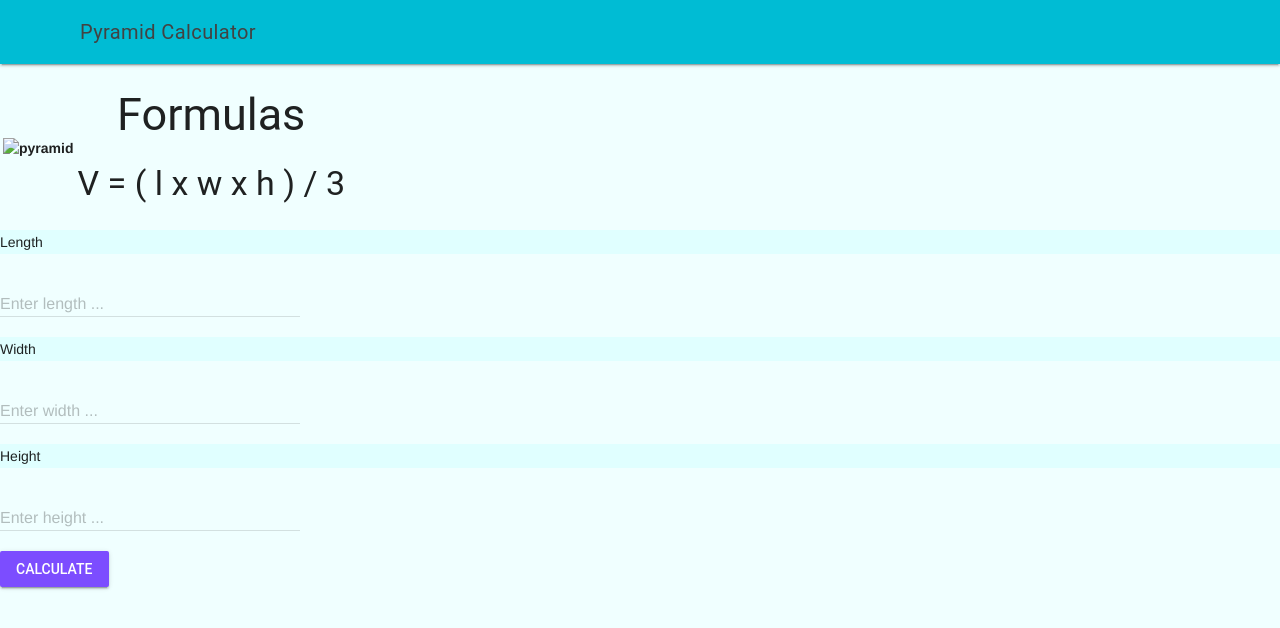
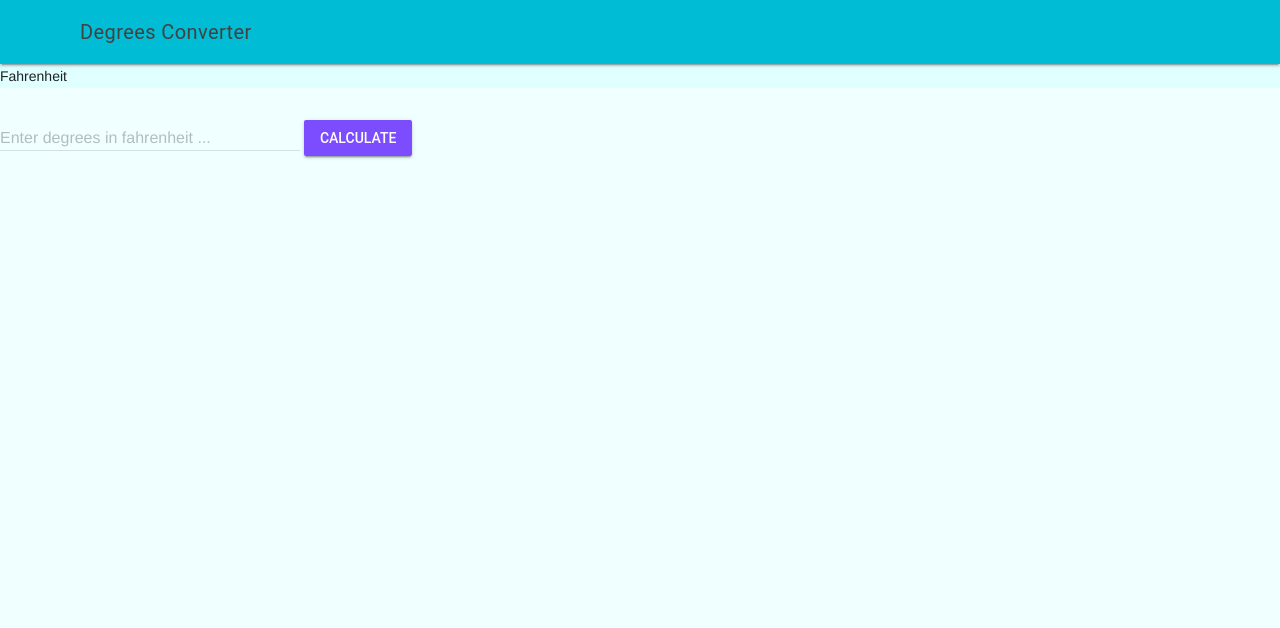
Before and after one commit to Johanna-liu16/ICS2O-Unit-3-04-HTML, a plain HTML site: page index.html in a window 1280 px wide. Drawn offline with nearby package versions, Linux system fonts and the light colour scheme.

Commit message:
added code

```diff
--- a/index.html
+++ b/index.html
@@ -1,9 +1,9 @@
 <!DOCTYPE html>
-<!-- ICS2O-Unit3-02-HTML-MDL -->
+<!-- ICS2O-Unit3-04-HTML-MDL -->
 <html lang="en-ca">
   <head>
     <meta charset="utf-8">
-    <meta name="description" content="Trapezoid Calculator">
+    <meta name="description" content="Degrees Converter">
     <meta name="keywords" content="mths, ics2o">
     <meta name="author" content="Johanna Liu">
     <meta name="viewport" content="width=device-width, initial-scale=1.0">
@@ -15,7 +15,7 @@
     <link rel="manifest" href="site.webmanifest">
     <link rel="stylesheet" href="./css/style.css" />
 
-    <title>Pyramid Calculator</title>
+    <title>Degrees Converter</title>
   </head>
   <body>
   <script defer src="https://code.getmdl.io/1.3.0/material.min.js"></script>
@@ -23,59 +23,23 @@
     <div class = "mdl-layout mdl-js-layout mdl-layout--fixed-header">
       <header class = "mdl-layout__header">
         <div class = "mdl-layout__header-row">
-          <span class = "mdl-layout-title">Pyramid Calculator</span>
+          <span class = "mdl-layout-title">Degrees Converter</span>
         </div>
       </header>
       <main class = "mdl-layout__content">
-          <table>
-            <tr>
-              <th>
-                <img src="./images/pyramid.png" alt="pyramid" width="75%" height="auto" />
-              </th>
-              <th>
-                <h2>Formulas</h2>
-                <h3>V = ( l x w x h ) / 3 </h3>
-              </th>
-            </tr>
-          </table>
-          <!-- Numeric Textfield -->
+         <!-- Numeric Textfield -->
           <form action="#">
-            <p>Length</p>
+            <p>Fahrenheit</p>
             <div class="mdl-textfield mdl-js-textfield">
               <input
                 class="mdl-textfield__input"
                 type="number"
                 step=".01"
-                id="length-of-pyramid"/>
-              <label class="mdl-textfield__label" for="length-of-pyramid">Enter length ...</label>
+                id="fahrenheit-degrees"/>
+              <label class="mdl-textfield__label" for="fahrenheit-degrees">Enter degrees in fahrenheit ...</label>
               <span class="mdl-textfield__error">Input is not a number!</span>
             </div>
-            <!-- Numeric Textfield -->
-            <form action="#">
-              <p>Width</p>
-              <div class="mdl-textfield mdl-js-textfield">
-                <input
-                  class="mdl-textfield__input"
-                  type="number"
-                  step=".01"
-                  id="width-of-pyramid"/>
-                <label class="mdl-textfield__label" for="width-of-pyramid">Enter width ...</label>
-                <span class="mdl-textfield__error">Input is not a number!</span>
-              </div>
-            </form>
-            <!-- Numeric Textfield -->
-            <form action="#">
-              <p>Height</p>
-              <div class="mdl-textfield mdl-js-textfield">
-                <input
-                  class="mdl-textfield__input"
-                  type="number"
-                  step=".01"
-                  id="height-of-pyramid"/>
-                <label class="mdl-textfield__label" for="height-of-pyramid">Enter height ...</label>
-                <span class="mdl-textfield__error">Input is not a number!</span>
-              </div>
-            </form>
+
             <!-- Raised button with ripple -->
             <button class="mdl-button mdl-js-button mdl-button--raised mdl-js-ripple-effect mdl-button--accent" onclick="calculate()">
               Calculate
@@ -83,8 +47,8 @@
             <br />
             <br>
             <div id="answers"></div>
-          </form>
-        </main>
+        </form>
+      </main>
     </div>
   </body>
 </html>
--- a/js/script.js
+++ b/js/script.js
@@ -1,4 +1,4 @@
-// Copyright (c) 2020 Johanna Liu All rights reserved
+// Copyright (c) 2022 Johanna Liu All rights reserved
 //
 // Created by: Johanna Liu
 // Created on: Mar 2022
@@ -10,13 +10,11 @@
  */
 function calculate () {
   // input
-  const length = parseInt(document.getElementById("length-of-pyramid").value)
-  const width = parseInt(document.getElementById("width-of-pyramid").value)
-  const height = parseInt(document.getElementById("height-of-pyramid").value)
+  const F = parseInt(document.getElementById("fahrenheit-degrees").value)
 
   // process
-  const volume = (( length * width * height) / 3 )
+  const celsius = ((F − 32) × 5/9)
 
   // output
-  document.getElementById("answers").innerHTML = 'Volume is: ' + volume.toFixed(2) + ' cm³'
+  document.getElementById("answers").innerHTML = 'The degrees in celsius is: ' + celsius.toFixed(2) + ' °C'
 }
```
Also changed, not shown: 1 other file.
